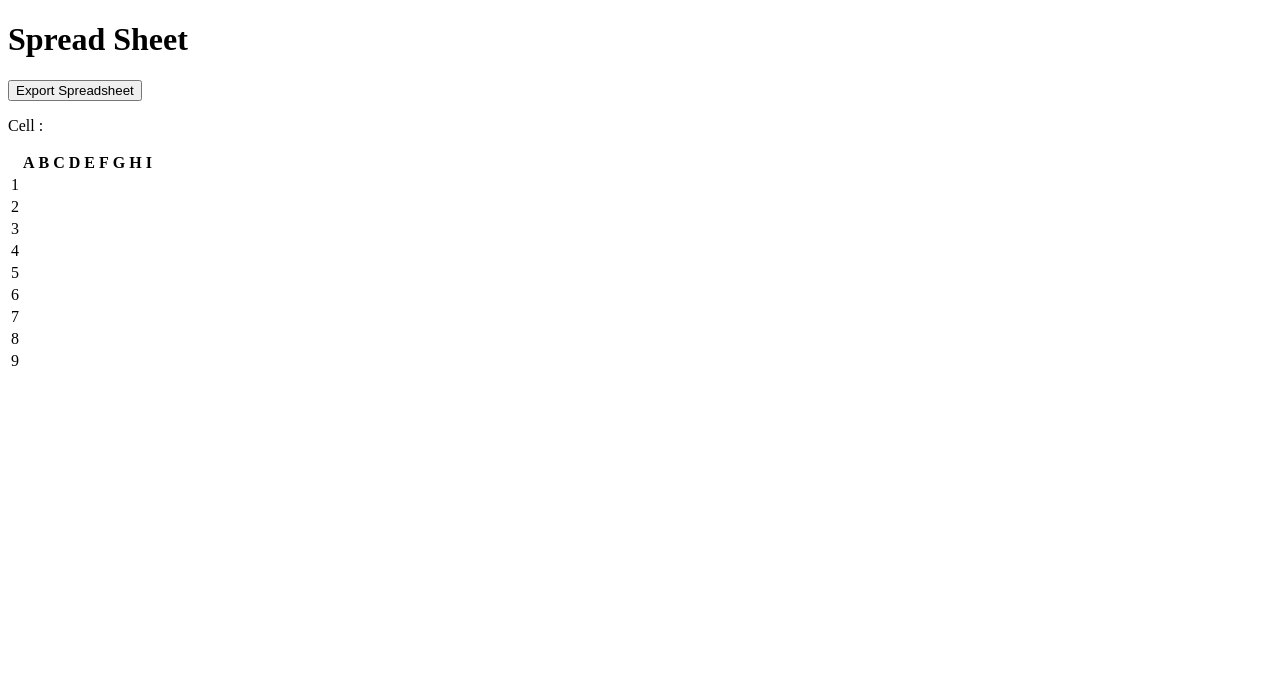
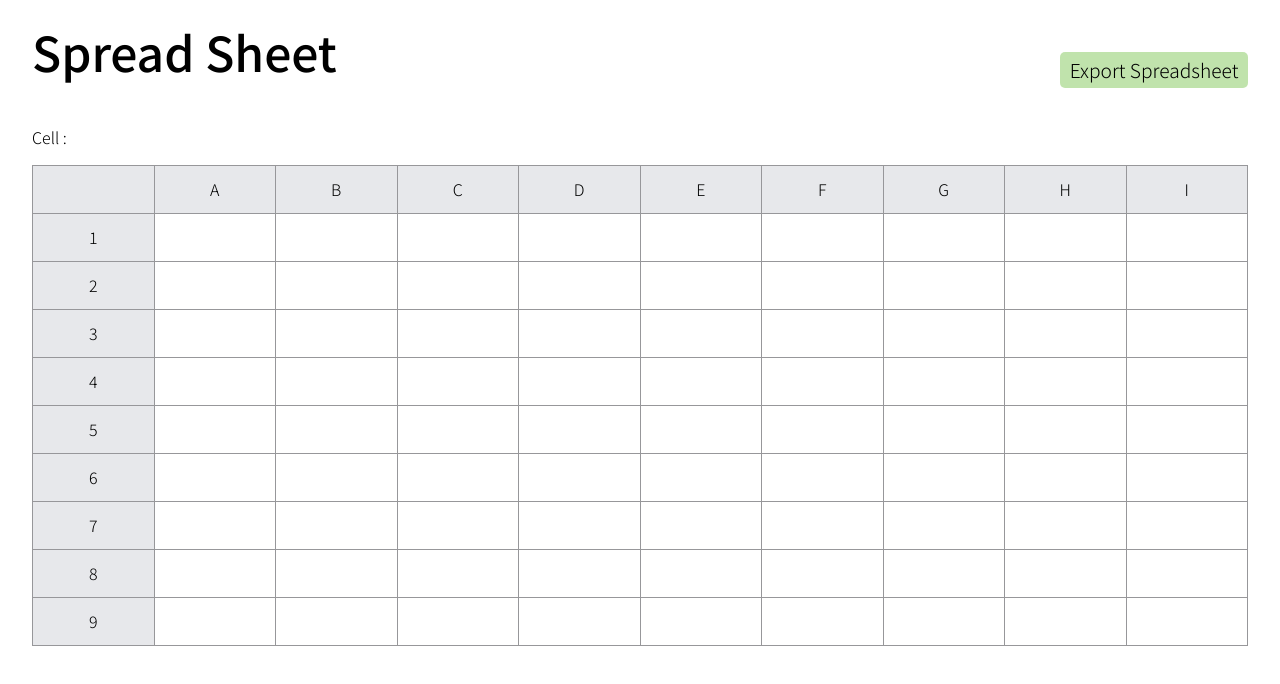
Before and after one commit to rnignon/spread-sheet, a plain HTML site: page index.html in a window 1280 px wide. Drawn offline with Linux system fonts and the light colour scheme.

Commit message:
index.html linked with js, css files

```diff
--- a/index.html
+++ b/index.html
@@ -4,6 +4,11 @@
     <meta charset="UTF-8">
     <title>Spread Sheet</title>
     <link href="https://fonts.googleapis.com/css2?family=Noto+Sans+KR:wght@100;200;300;400;500;600;700&display=swap" rel="stylesheet">
+    <link rel="stylesheet" href="styles/general.css">
+    <link rel="stylesheet" href="styles/header.css">
+    <link rel="stylesheet" href="styles/main.css">
+    <link rel="stylesheet" href="styles/table.css">
+    <script type="module" src="src/web.js"></script>
 </head>
 <body>
 <header class="header">
```
